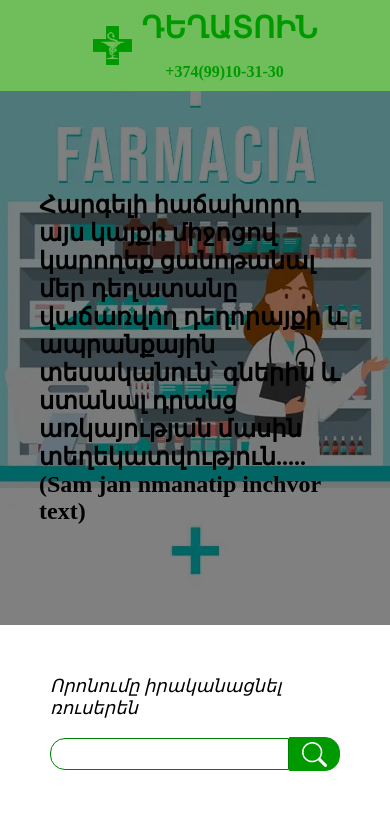
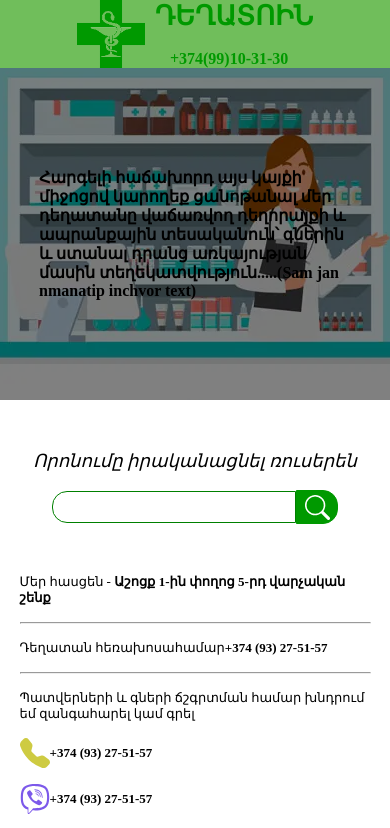
Before and after one commit to Davit-hakobyan/dexatun, a React (Create React App) app: page / in a window 390 px wide. Shown: the top 828 px of the page. Built offline with nearby package versions, Linux system fonts and the light colour scheme.

Commit message:
dexatun 1,3

```diff
--- a/src/Heder/Heder.css
+++ b/src/Heder/Heder.css
@@ -4,7 +4,7 @@
     display: flex;
     align-items: center;
     justify-content: space-around;
-    padding:10px;
+    padding:10px 0px;
 
 }
 .heder_logo{
@@ -53,4 +53,24 @@
         width: 40%;
     }
 
+
 }
+@media screen  and (max-width:400px){
+    .logo{
+        width:70%;
+    }
+    .heder{
+        background-color: #70BE5B;
+        width: 100%;
+        display: flex;
+        align-items: center;
+        justify-content: space-around;
+        padding: 0px;
+
+    }
+    .dexatun{
+        color: #009900;
+        margin-left: 10px;
+        font-size: 27px;
+    }
+}
--- a/src/contactner/Contact.css
+++ b/src/contactner/Contact.css
@@ -94,19 +94,20 @@
         flex-direction: column;
         align-items: center;
         justify-content: space-around;
-        padding-top: 35px;
+        padding: 0px;
     }
     .contact_1{
-        font-size: 15px;
+        font-size: 13px;
         width: 90%;
     }
     .contact_2{
-        width: 85%;
+        width: 80%;
         height: 300px;
         background-image: url('../img/dexatun.jpg');
         background-repeat: no-repeat;
         background-size: cover;
         border-radius: 15px;
         box-shadow: rgba(0, 0, 0, 0.25) 0px 14px 28px, rgba(0, 0, 0, 0.22) 0px 10px 10px;
+        margin: 20px 0px;
     }
 }
--- a/src/informacia/Info.css
+++ b/src/informacia/Info.css
@@ -9,7 +9,7 @@
     align-items: center;
     justify-content: center;
 }
-.info>h2{
+.info>b{
     width: 40%;
     color:black;
 }
@@ -18,7 +18,7 @@
 
 
 @media screen and (max-width:800px) {
-    .info>h2{
+    .info>b{
         width: 80%;
         color:black;
     }
--- a/src/informacia/Info.jsx
+++ b/src/informacia/Info.jsx
@@ -5,9 +5,9 @@ const Info = () => {
   return (
     <div>
         <div className='info' >
-            <h2>Հարգելի հաճախորդ այս կայքի միջոցով կարողեք ցանոթանալ մեր դեղատանը վաճառվող դեղորայքի և
+            <b>Հարգելի հաճախորդ այս կայքի միջոցով կարողեք ցանոթանալ մեր դեղատանը վաճառվող դեղորայքի և
                 ապրանքային տեսականուն՝ գներին և ստանալ դրանց  առկայության մասին տեղեկատվություն.....(Sam jan nmanatip inchvor text)
-            </h2>
+            </b>
         </div>
     </div>
   )
--- a/src/voronum/voronum.css
+++ b/src/voronum/voronum.css
@@ -3,7 +3,7 @@
 
 }
 .voronum{
-    padding: 50px;
+    padding: 50px 0px;
     display: flex;
     flex-direction: column;
     align-items: center;
@@ -60,6 +60,10 @@
 }
 .voronman_ej{
     position: relative;
+    max-height: 300px;
+    min-height:  0px;
+    overflow-y: scroll;
+
 
     width: 100%;
     display: flex;
@@ -132,5 +136,48 @@
         font-size: 18px;
 
     }
+    .voronum{
+        padding: 50px 0px;
+    }
+    .voronman_ardjunq{
 
+            width: 60%;
+            margin: 15px;
+            border: 2px solid #009900;
+            padding: 10px;
+            border-radius: 5px;
+            box-shadow: rgba(41, 46, 51, 0.48) 6px 2px 16px 0px, rgba(49, 46, 46, 0.8) -6px -2px 16px 0px;
+
+    }
+    .jnjel_div{
+        display: flex;
+        align-items: center;
+        justify-content: center;
+        position: absolute;
+        left: 84%;
+        top: 0;
+        cursor: pointer;
+        background-color: #009900;
+        width: 40px;
+        height: 40px;
+        border-radius: 50%;
+        color: red;
+    }
+    .search{
+        display: flex;
+        align-items: center;
+        justify-content: center;
+        border: 1px solid #009900;
+        background-color: #009900;
+        height: 32px;
+        width: 40px;
+        border-radius: 0 15px 15px 0;
+    }
+    .voronman_input{
+        border: 1px solid green;
+        width: 60%;
+        height: 30px;
+        font-size: 20px;
+        border-radius: 15px 0 0 15px;
+    }
 }
--- a/src/voronum/voronum.jsx
+++ b/src/voronum/voronum.jsx
@@ -6,22 +6,42 @@ const Voronum = () => {
      const [ardjunq,setArdjunq] = useState([])
      const baza = [
         {id:1,
-          name:'analgin',
+          name:'аналгин',
         gin:2500,
-        arka:'առկա չէ',
+        arka:'առկա է',
         },
           {id:2,
-            name:'dimidrol',
+            name:'димидрол',
         gin:500,
         arka:'առկա է',
         },
           {id:3,
-            name:'aspirin',
+            name:'аспирин',
         gin:100,
         arka:'առկա է',
         },
           {id:4,
-            name:'pentalgin',
+            name:'пенталгин',
+        gin:3000,
+        arka:'առկա չէ',
+        },
+        {id:5,
+          name:'спирт 250мл',
+        gin:600,
+        arka:'առկա է',
+        },
+          {id:6,
+            name:'вата',
+        gin:200,
+        arka:'առկա է',
+        },
+          {id:7,
+            name:'спазмагон',
+        gin:900,
+        arka:'առկա է',
+        },
+          {id:8,
+            name:'натри хлор',
         gin:3000,
         arka:'առկա չէ',
         }
@@ -33,7 +53,7 @@ const Voronum = () => {
       let pat =[]
       setArdjunq([])
       baza.map((elem)=>{
-        if(elem.name.includes(value))
+        if(elem.name.includes(value.toLocaleLowerCase()))
         pat.push(elem)
       })
       if(pat.length===0){
```
